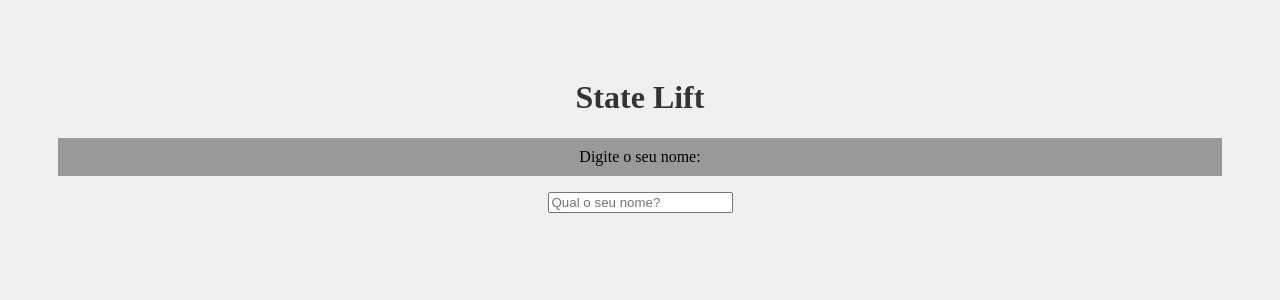
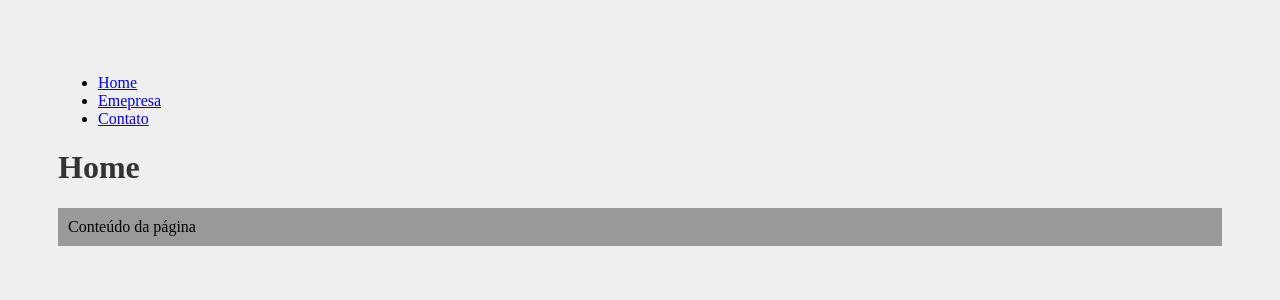
Before and after one commit to barbosaotavio/cost-manager, a React (Create React App) app: page / in a window 1280 px wide. Shown: the top 300 px of the page. Built offline with nearby package versions, Linux system fonts and the light colour scheme.

Commit message:
Implementando o React Router

```diff
--- a/package.json
+++ b/package.json
@@ -8,6 +8,7 @@
     "@testing-library/user-event": "^13.5.0",
     "react": "^18.2.0",
     "react-dom": "^18.2.0",
+    "react-router-dom": "^6.22.1",
     "react-scripts": "5.0.1",
     "web-vitals": "^2.1.4"
   },
--- a/src/App.js
+++ b/src/App.js
@@ -1,18 +1,38 @@
-import {useState} from 'react'
-import './App.css'
-import SeuNome from './components/SeuNome'
-import Saudacao from './components/Saudacao'
+import {BrowserRouter as Router, Routes, Route , Link} from 'react-router-dom'
+import Home from './pages/Home'
+import Empresa from './pages/Empresa'
+import Contato from './pages/Contato'
 
 function App() {
 
-  const [nome, setNome] = useState()
+  return (
+    <Router>
+      <ul>
+        <li>
+          <Link to= '/'>Home</Link>
+        </li>
+        <li>
+          <Link to= '/empresa'>Emepresa</Link>
+        </li>
+        <li>
+          <Link to= '/contato'>Contato</Link>
+        </li>
+      </ul>
+        <Routes>
+          <Route path='/' element={<Home/>}/>
 
-  return (
-  <div className= 'App'>
-    <h1>State Lift</h1>
-    <SeuNome setNome={setNome}/>
-    <Saudacao nome={nome}/>
-    </div>
+
+
+          {/* <Route path='/empresa'>
+            <Empresa/>
+          </Route>
+
+          <Route path='/contato'>
+            <Contato/>
+          </Route> */}
+
+        </Routes>
+    </Router>
   )
 }
 
--- /dev/null
+++ b/src/pages/Contato.js
@@ -0,0 +1,12 @@
+function Contato() {
+
+    return (
+        <div>
+            <h1>Contato</h1>
+            <p>Conteúdo da página</p>
+        </div>
+    )
+
+}
+
+export default Contato
--- /dev/null
+++ b/src/pages/Empresa.js
@@ -0,0 +1,12 @@
+function Empresa() {
+
+    return (
+        <div>
+            <h1>Empresa</h1>
+            <p>Conteúdo da página</p>
+        </div>
+    )
+
+}
+
+export default Empresa
--- /dev/null
+++ b/src/pages/Home.js
@@ -0,0 +1,12 @@
+function Home() {
+
+    return (
+        <div>
+            <h1>Home</h1>
+            <p>Conteúdo da página</p>
+        </div>
+    )
+
+}
+
+export default Home
```
Also changed, not shown: 1 other file (tests, documents, lock files or other folders).
